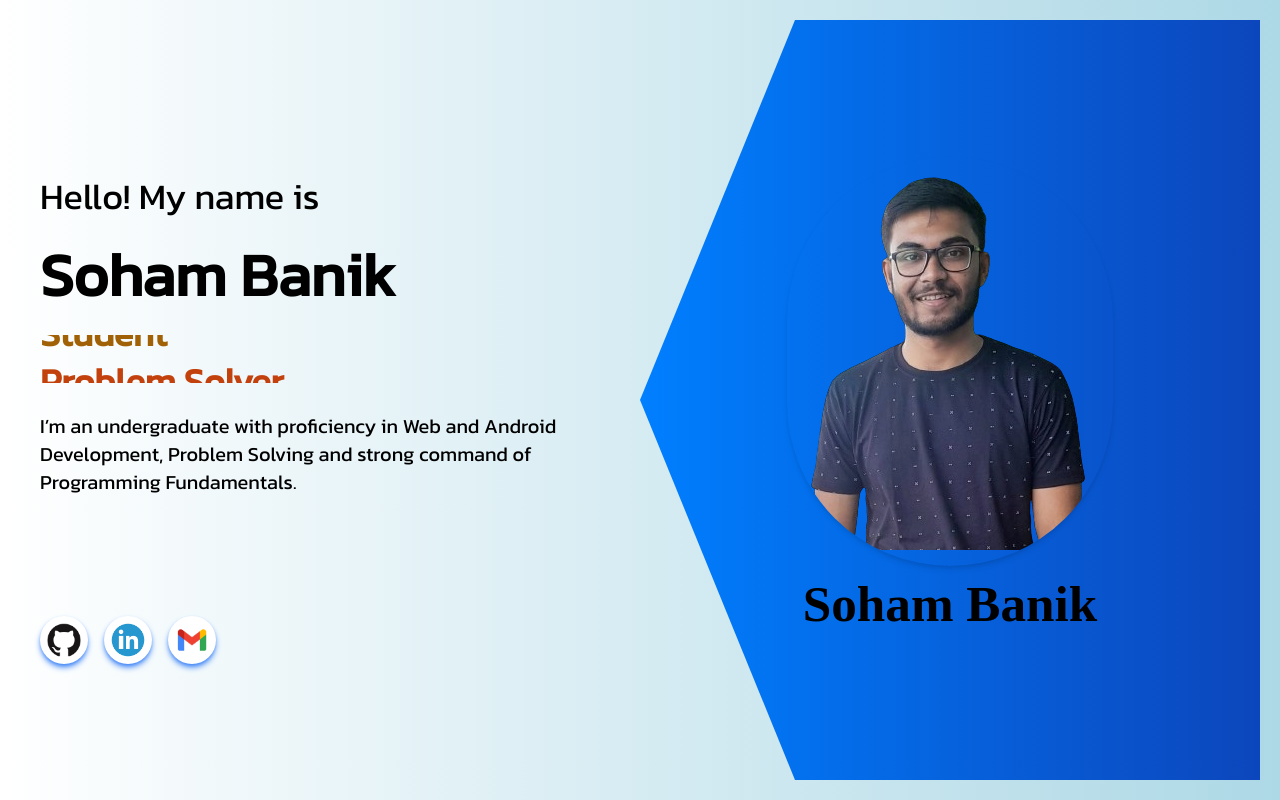
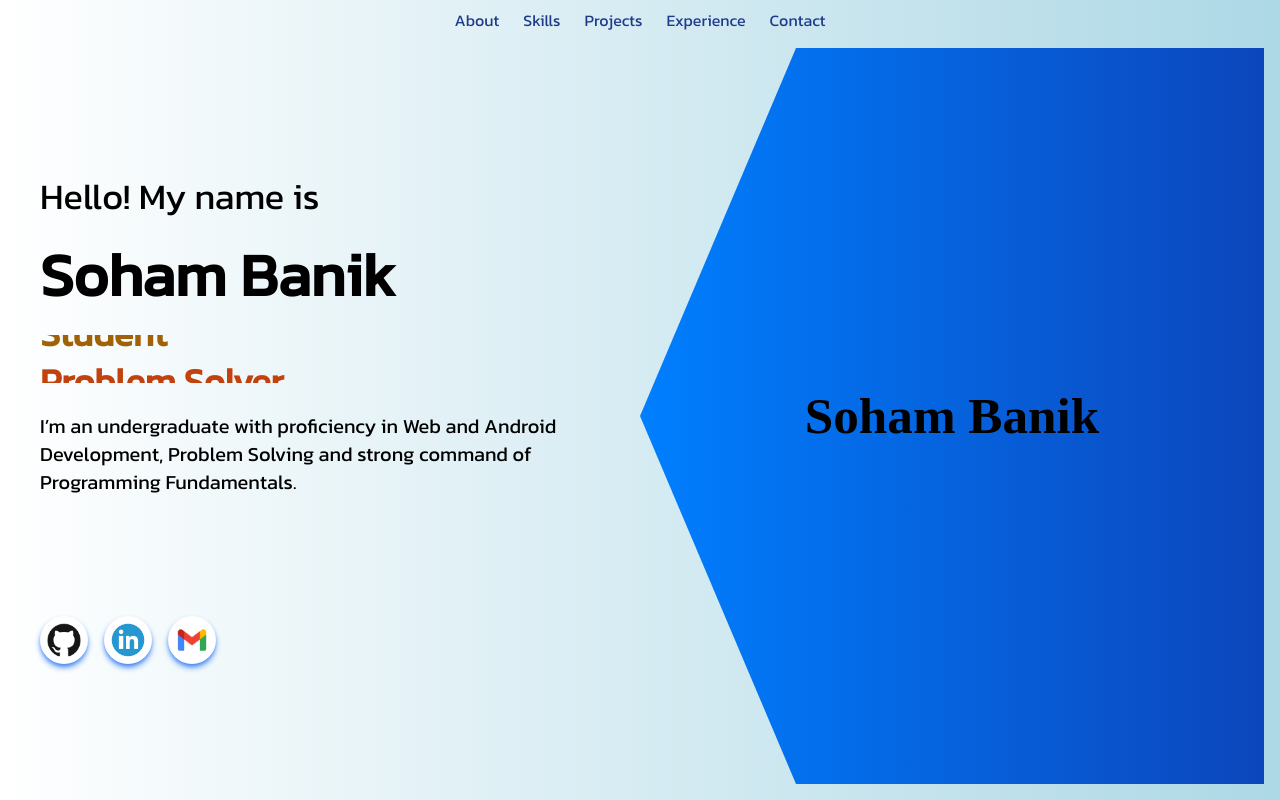
Before and after one commit to SohamB21/SB-Portfolio, a React (Vite) app: page / in a window 1280 px wide. Shown: the top 800 px of the page. Built offline with nearby package versions, Linux system fonts and the light colour scheme; a web font is replaced by a local one.

Commit message:
[feat]: navbar added

```diff
--- a/package.json
+++ b/package.json
@@ -21,6 +21,8 @@
     "react-dom": "^18.2.0",
     "react-icons": "^4.12.0",
     "react-intersection-observer": "^9.5.3",
+    "react-router-dom": "^6.21.1",
+    "react-scroll": "^1.9.0",
     "react-vertical-timeline-component": "^3.6.0"
   },
   "devDependencies": {
--- a/src/App.jsx
+++ b/src/App.jsx
@@ -1,5 +1,6 @@
 import { useState } from "react";
 import "./App.css";
+import Navbar from "./Components/Navbar/Navbar.jsx";
 import Home from "./Components/Home/Home.jsx";
 import About from "./Components/About/About.jsx";
 import Skills from "./Components/Skills/Skills.jsx";
@@ -11,6 +12,7 @@ import Footer from "./Components/Footer/Footer.jsx";
 function App() {
   return (
     <>
+      <Navbar />
       <Home />
       <About />
       <Skills />
--- a/src/Components/About/About.jsx
+++ b/src/Components/About/About.jsx
@@ -12,7 +12,7 @@ import {
 
 const About = () => {
   return (
-    <div className="a h-full flex items-center justify-center pt-40 pb-24">
+    <div id="About" className="a h-full flex items-center justify-center py-24">
       <div className="a-left flex w-1/3 relative items-center justify-center p-5">
         <img
           src={programmer}
--- a/src/Components/Contact/Contact.jsx
+++ b/src/Components/Contact/Contact.jsx
@@ -29,7 +29,7 @@ const Contact = () => {
 
   return (
     <>
-      <section
+      <section id="Contact"
         className="c h-full w-full flex flex-col items-center justify-center py-24 relative"
         style={{ background: "linear-gradient(to right, white, lightblue)" }}
       >
--- a/src/Components/Experience/Experience.jsx
+++ b/src/Components/Experience/Experience.jsx
@@ -25,7 +25,7 @@ const Experience = () => {
   ];
 
   return (
-    <div className="c h-full w-full flex flex-col items-center justify-center py-24 relative" style={{ background: "linear-gradient(to right, white, lightblue)" }}>
+    <div id="Experience" className="c h-full w-full flex flex-col items-center justify-center py-24 relative" style={{ background: "linear-gradient(to right, white, lightblue)" }}>
       <div className="header pb-10">
         <h1 className="text-3xl font-bold">Experience</h1>
       </div>
@@ -41,7 +41,7 @@ const Experience = () => {
                   border: "1px solid #4338ca",
                   borderRadius: "1.2rem",
                   textAlign: "left",
-                  padding: "1rem",
+                  padding: "1rem 0.8rem",
                 }}
                 contentArrowStyle={{ borderRight: '0.5rem solid #4338ca' }}
                 date={<div className="sm:px-0 md:px-0 lg:px-2 text-black">{item.time}</div>}
--- a/src/Components/Home/Home.jsx
+++ b/src/Components/Home/Home.jsx
@@ -81,12 +81,12 @@ const Home = () => {
         </div>
       </div>
 
-      <div className="flex-1 i-right relative m-5">
+      <div className="flex-1 i-right relative m-4 mt-12">
         <div className="i-bg h-full w-full absolute flex flex-col items-center justify-center">
           <img
             src={myphoto}
             alt="My Photo"
-            className="i-img rounded-full shadow-md transition-transform transform hover:scale-110 duration-500"
+            className="hidden i-img rounded-full shadow-md transition-transform transform hover:scale-110 duration-500"
           />
           <p
             style={{
--- /dev/null
+++ b/src/Components/Navbar/Navbar.jsx
@@ -0,0 +1,58 @@
+import React, { useState, useEffect } from 'react';
+import { Link as ScrollLink } from 'react-scroll';
+
+const Navbar = () => {
+  const [prevScrollPos, setPrevScrollPos] = useState(0);
+  const [isNavbarVisible, setNavbarVisible] = useState(true);
+
+  const handleScroll = () => {
+    const currentScrollPos = window.scrollY;
+    const scrolledDown = currentScrollPos > prevScrollPos && currentScrollPos > 50;
+    setNavbarVisible(!scrolledDown);
+    setPrevScrollPos(currentScrollPos);
+  };
+
+  useEffect(() => {
+    const handleScroll = () => {
+      const currentScrollPos = window.scrollY;
+      const scrolledDown = currentScrollPos > prevScrollPos && currentScrollPos > 50;
+      setNavbarVisible(!scrolledDown);
+      setPrevScrollPos(currentScrollPos);
+    };
+
+    window.addEventListener('scroll', handleScroll);
+
+    return () => {
+      window.removeEventListener('scroll', handleScroll);
+    };
+  }, [prevScrollPos]);
+
+  const navLinks = [
+    { to: 'About', label: 'About' },
+    { to: 'Skills', label: 'Skills' },
+    { to: 'Projects', label: 'Projects' },
+    { to: 'Experience', label: 'Experience' },
+    { to: 'Contact', label: 'Contact' },
+  ];
+
+  return (
+    <header
+      className={`bg-indigo-500 text-blue-900 mx-auto p-2 fixed top-0 w-full z-50 transition-opacity duration-1000 ease-in-out ${
+        isNavbarVisible ? 'opacity-100' : 'hidden'
+      }`}
+      style={{ background: 'linear-gradient(to right, white, lightblue)' }}
+    >
+      <div className="container mx-auto flex justify-center items-center">
+        <nav className="flex space-x-6">
+          {navLinks.map(({ to, label }) => (
+            <ScrollLink key={to} to={to} smooth={true} duration={500} className="cursor-pointer">
+              {label}
+            </ScrollLink>
+          ))}
+        </nav>
+      </div>
+    </header>
+  );
+};
+
+export default Navbar;
--- a/src/Components/Projects/Projects.jsx
+++ b/src/Components/Projects/Projects.jsx
@@ -128,8 +128,8 @@ const Projects = () => {
     : projectData.slice(0, 4);
 
   return (
-    <section
-      className="p h-full w-full flex flex-col items-center justify-center py-24"
+    <section id="Projects"
+      className="p h-full w-full flex flex-col items-center justify-center py-16"
       style={{ background: "linear-gradient(to right, white, lightblue)" }}
     >
       <h1 className="text-3xl font-bold">My Projects</h1>
--- a/src/Components/Skills/Skills.jsx
+++ b/src/Components/Skills/Skills.jsx
@@ -80,8 +80,8 @@ const TechnologySection = ({ title, technologies }) => {
 };
 
 const Skills = () => (
-  <div
-    className="s h-full w-full flex-1 items-center justify-center py-24"
+  <div id="Skills"
+    className="s h-full w-full flex-1 items-center justify-center pt-24 pb-28"
     style={{ background: "linear-gradient(to right, white, lightblue)" }}
   >
     <div className="h-full flex flex-col items-center justify-center">
```
Also changed, not shown: 1 other file (tests, documents, lock files or other folders).
